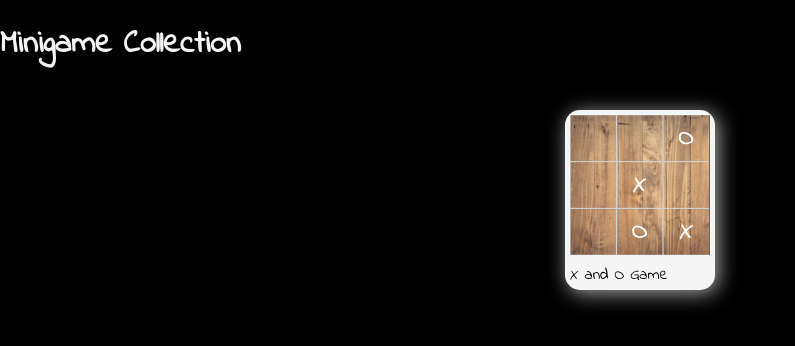
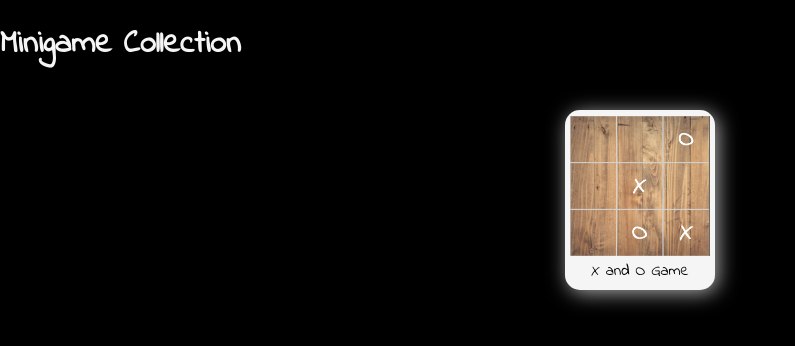
Before and after one commit to AndreasSchmidt87/capstone-project, a Next.js app: page / in a window 1280 px wide. Shown: the top 346 px of the page, without its empty margins (0-795 px from the left). Built offline with nearby package versions, Linux system fonts and the light colour scheme.

Commit message:
updated styling

```diff
--- a/pages/index.js
+++ b/pages/index.js
@@ -31,6 +31,8 @@ const Container = styled.main`
 `;
 
 const StyledLink = styled.a`
+  display: grid;
+  place-items: center;
   background: whitesmoke;
   color: black;
   box-shadow: 3px 3px 20px 0px rgba(245,245,245,0.7);
```
Also changed, not shown: components/Header.js (line endings or trailing spaces).
